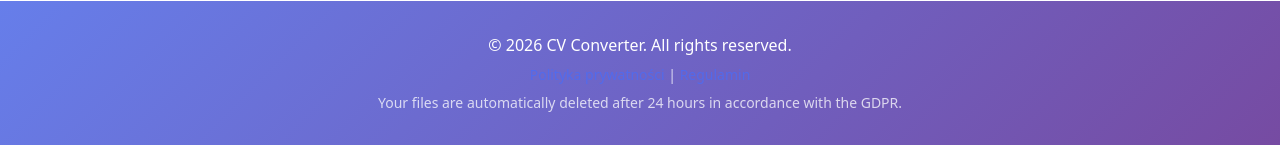
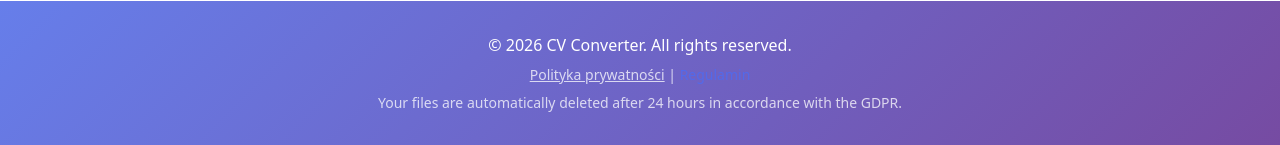
Before and after one commit to autoalexai-sketch/cv-konwerter-bot, a Flask app: page / in a window 1280 px wide. Shown: the part 2302-2447 px from the top of the page. Run offline with Flask 3, Linux system fonts and the light colour scheme; some libraries are stand-ins or nearby versions.

Commit message:
Update index.html
заменен цвет в  Footer color: #4a6cf7; на color: #ffffff; text-decoration: underline;

```diff
--- a/web/templates/index.html
+++ b/web/templates/index.html
@@ -221,7 +221,7 @@
 
         <!-- Ссылки на политику и регламент -->
         <p class="text-sm mt-2 opacity-75">
-          <a href="/polityka-prywatnosci" style="color: #4a6cf7;">Polityka prywatności</a> |
+          <a href="/polityka-prywatnosci" style="color: #ffffff; text-decoration: underline;">Polityka prywatności</a> |
           <a href="/regulamin" style="color: #4a6cf7;">Regulamin</a>
         </p>
 
```
